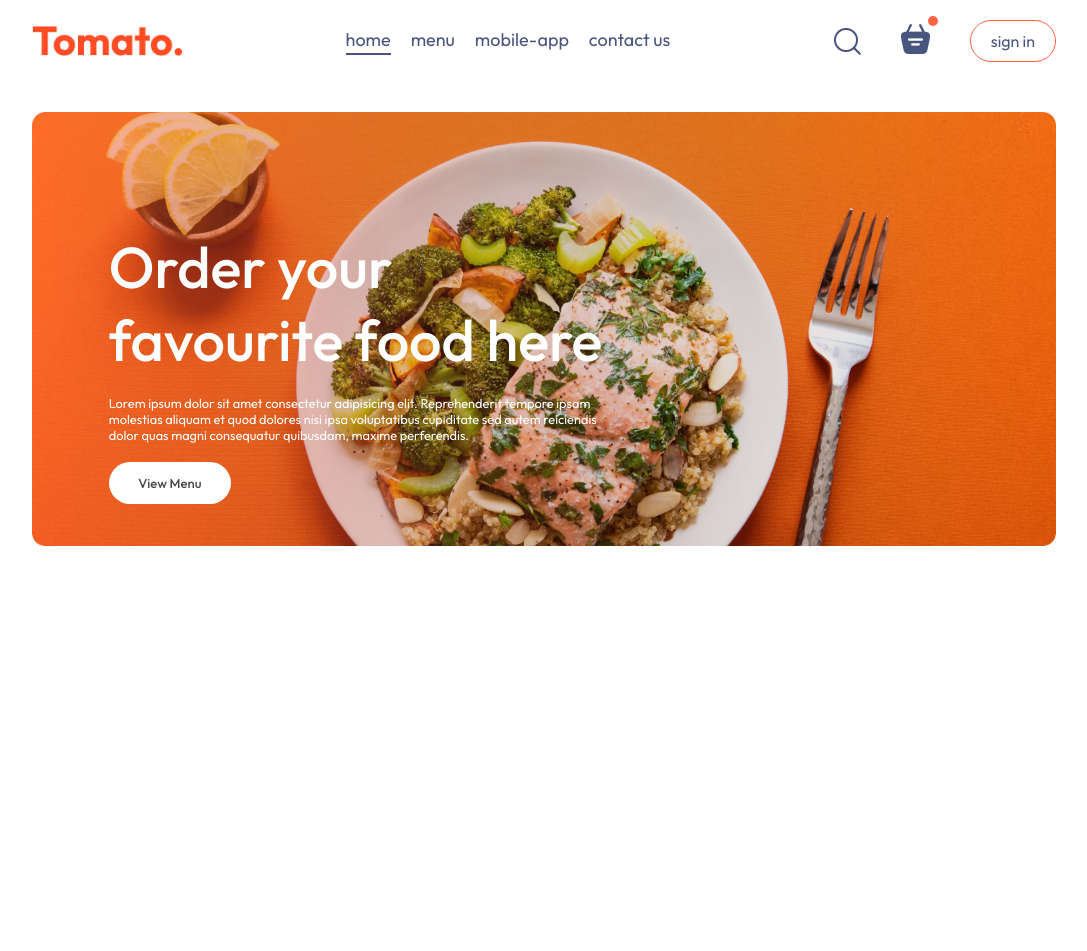
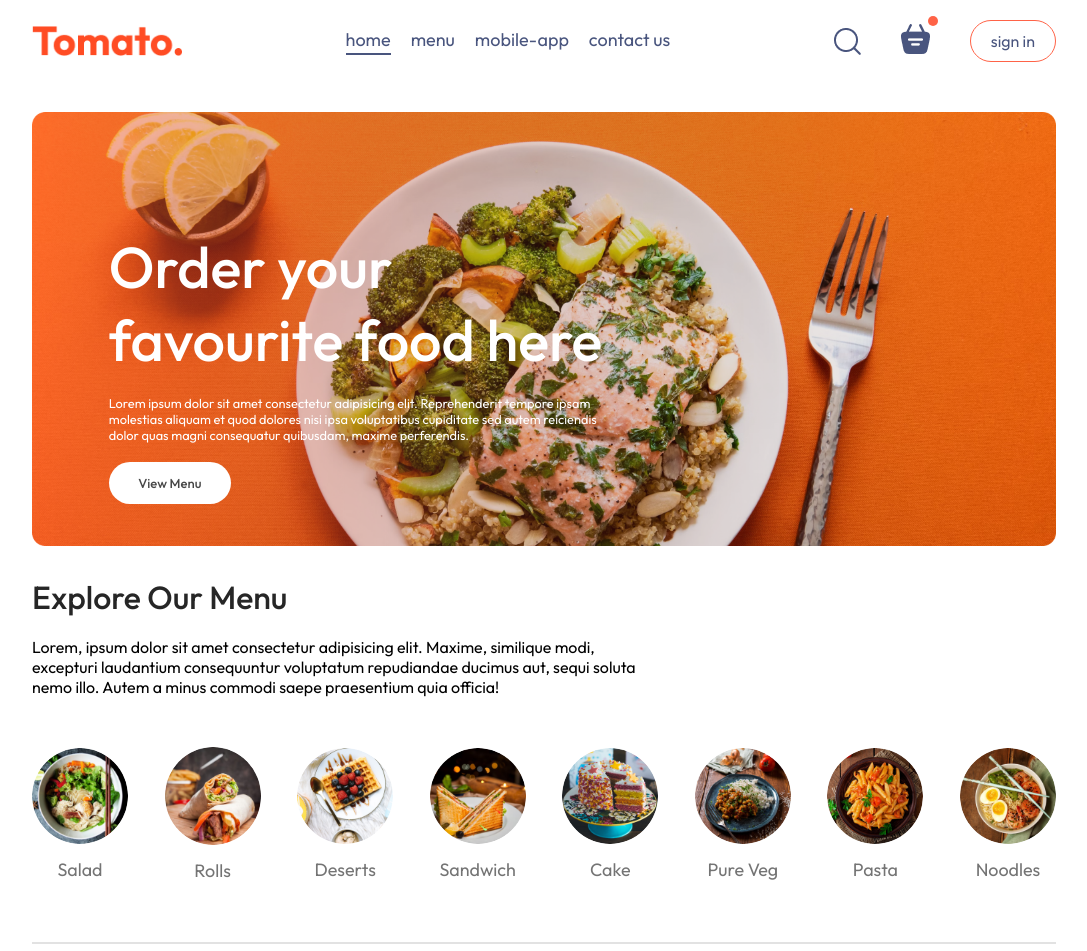
Before and after one commit to RaRashed/ReactFoodOrderingApp, a React (Vite) app: page / in a window 1280 px wide. Shown: the top 951 px of the page, without its empty margins (96-1183 px from the left). Before the commit the page ends 800 px from the top, so only its background shows below. Built offline with nearby package versions, Linux system fonts and the light colour scheme.

Commit message:
menu create

```diff
--- /dev/null
+++ b/src/components/ExploreMenu/ExploreMenu.css
@@ -0,0 +1,49 @@
+.explore-menu{
+    display: flex;
+    flex-direction: column;
+    gap: 20px;
+}
+.explore-menu h1{
+    color: #262626;
+    font-weight: 500;
+}
+.explore-menu-text{
+    max-width: 60%;
+    columns: #808080;
+}
+.explore-menu-list{
+    display: flex;
+    justify-content: space-between;
+    align-items: center;
+    gap: 30px;
+    text-align: center;
+    margin: 30px 0px;
+    overflow-x: scroll;
+}
+.explore-menu-list::-webkit-scrollbar{
+    display: none;
+}
+.explore-menu-list-item img{
+    width: 7.5vw;
+    min-width: 80px;
+    cursor: pointer;
+    border-radius: 50%;
+    transition: 0.2s;
+}
+.explore-menu-list-item p{
+    margin-top: 10px;
+    color: #747474;
+    font-size: max(1.4vw,16px);
+    cursor: pointer;
+}
+.explore-menu hr{
+    margin: 10px 0px;
+    height: 2px;
+    background-color: #e2e2e2;
+    border: none;
+}
+.explore-menu-list-item .active{
+    border: 4px solid tomato;
+    padding: 2px;
+
+}
--- /dev/null
+++ b/src/components/ExploreMenu/ExploreMenu.jsx
@@ -0,0 +1,26 @@
+import React from 'react';
+import './ExploreMenu.css';
+import { menu_list } from '../../assets/assets';
+const ExploreMenu = ({ category, setCategory }) => {
+    return (
+        <div className='explore-menu' id='explore-menu'>
+            <h1>Explore Our Menu</h1>
+            <p className='explore-menu-text'>Lorem, ipsum dolor sit amet consectetur adipisicing elit. Maxime, similique modi, excepturi laudantium consequuntur voluptatum repudiandae ducimus aut, sequi soluta nemo illo. Autem a minus commodi saepe praesentium quia officia!</p>
+
+            <div className='explore-menu-list'>
+                {menu_list.map((item, index) => {
+                    return (
+                        <div onClick={() => setCategory(prev => prev === item.menu_name ? "All" : item.menu_name)} className="explore-menu-list-item" key={index}>
+                            <img className={category === item.menu_name ? "active" : ""} src={item.menu_image} alt="" />
+                            <p className='menu-name'>{item.menu_name}</p>
+                        </div>
+                    )
+                })}
+            </div>
+            <hr />
+
+        </div>
+    );
+};
+
+export default ExploreMenu;
--- a/src/pages/Home/Home.jsx
+++ b/src/pages/Home/Home.jsx
@@ -1,11 +1,14 @@
-import React from 'react';
+import React, { useState } from 'react';
 import './Home.css';
+import Header from '../../components/Header/Header';
+import ExploreMenu from '../../components/ExploreMenu/ExploreMenu';
 
 
 const Home = () => {
+    const [category, setCategory] = useState('All');
     return (
         <div>
-
+            <ExploreMenu category={category} setCategory={setCategory} />
         </div>
     );
 };
```
